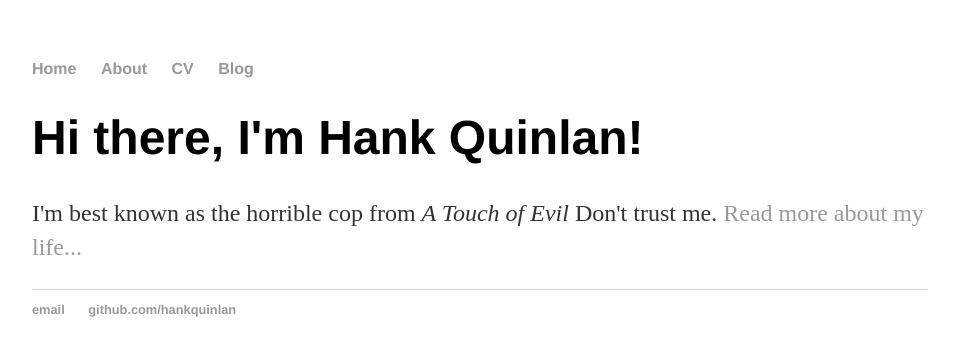
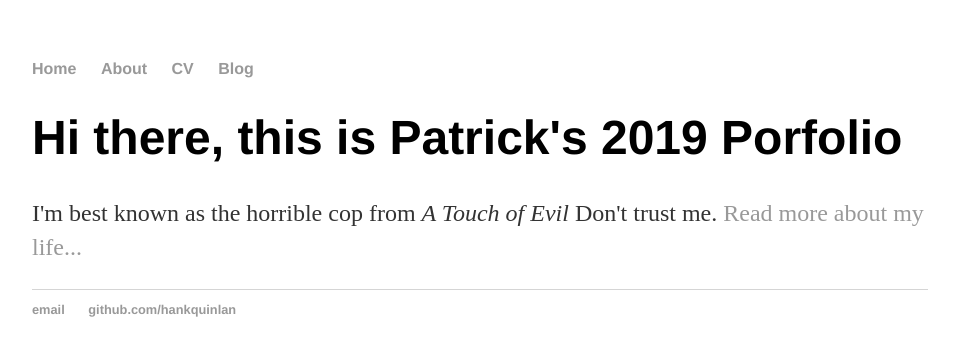
Before and after one commit to ptqueen/ptqueen.github.io, a Jekyll site: the page built from index.html, in a window 1280 px wide. Shown: the top 356 px of the page, without its empty margins (160-1115 px from the left). Built offline with Jekyll 4.4.1, drawn with Linux system fonts in a browser that asks for light colours.

Commit message:
Commit name change

```diff
--- a/index.html
+++ b/index.html
@@ -1,8 +1,8 @@
 ---
 layout: default
-title: Hank Quinlan, Horrible Cop
+title: Patrick Queen, 2019 Porfolio
 ---
 <div class="blurb">
-	<h1>Hi there, I'm Hank Quinlan!</h1>
+	<h1>Hi there, this is Patrick's 2019 Porfolio </h1>
 	<p>I'm best known as the horrible cop from <em>A Touch of Evil</em> Don't trust me. <a href="/about">Read more about my life...</a></p>
 </div><!-- /.blurb -->
```
